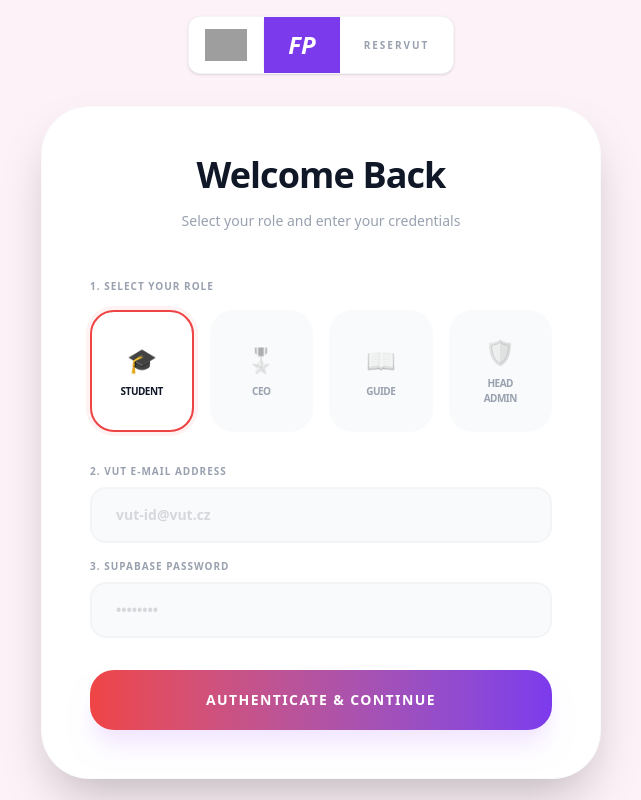
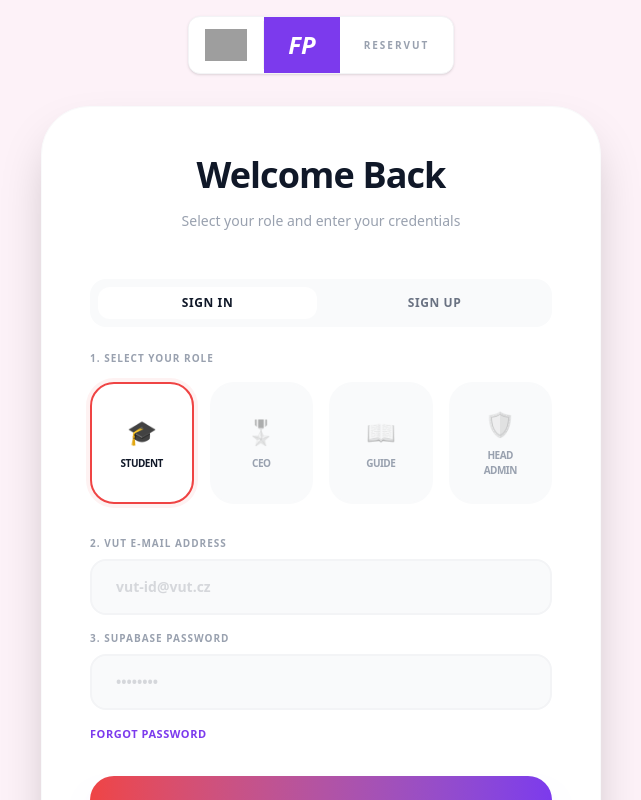
Before and after one commit to lucieriederova/reserVUT, a React (Vite) app in the folder FRONTEND/: page /login in a window 1280 px wide. Shown: the top 800 px of the page, without its empty margins (319-960 px from the left). Built offline with nearby package versions, Linux system fonts and the light colour scheme; no server answers; grey boxes are pictures that could not be loaded.

Commit message:
feat(auth): add signup with name/surname and password reset; include backend runtime fixes

```diff
--- a/FRONTEND/src/App.tsx
+++ b/FRONTEND/src/App.tsx
@@ -6,7 +6,7 @@ import StudentView from './components/StudentView';
 import CEOView from './components/CEOView';
 import GuideView from './components/GuideView';
 import HeadAdminView from './components/HeadAdminView';
-import { fetchReservations, login, logout, type AppRole, type AppUser, type ReservationRecord } from './lib/api';
+import { fetchReservations, login, logout, registerAccount, sendPasswordReset, type AppRole, type AppUser, type ReservationRecord } from './lib/api';
 
 const roleToPath = (role: AppUser['role']) => {
   switch (role) {
@@ -54,11 +54,24 @@ const App: React.FC = () => {
     await refreshReservations();
   };
 
+  const handleRegister = async (email: string, password: string, firstName: string, lastName: string) => {
+    await registerAccount(email, password, firstName, lastName);
+  };
+
+  const handleForgotPassword = async (email: string) => {
+    await sendPasswordReset(email);
+  };
+
   const handleLogout = async () => {
-    await logout();
-    setUser(null);
-    setReservations([]);
-    localStorage.removeItem('inprofo_user');
+    try {
+      await logout();
+    } catch (error) {
+      console.error('Supabase sign-out failed, continuing local logout.', error);
+    } finally {
+      setUser(null);
+      setReservations([]);
+      localStorage.removeItem('inprofo_user');
+    }
   };
 
   const homePath = useMemo(() => (user ? roleToPath(user.role) : '/login'), [user]);
@@ -85,7 +98,7 @@ const App: React.FC = () => {
         <Routes>
           {!user ? (
             <>
-              <Route path="/login" element={<LoginView onLogin={handleLogin} />} />
+              <Route path="/login" element={<LoginView onLogin={handleLogin} onRegister={handleRegister} onForgotPassword={handleForgotPassword} />} />
               <Route path="*" element={<Navigate to="/login" replace />} />
             </>
           ) : (
--- a/FRONTEND/src/components/LoginView.tsx
+++ b/FRONTEND/src/components/LoginView.tsx
@@ -3,31 +3,85 @@ import type { AppRole } from '../lib/api';
 
 interface LoginViewProps {
   onLogin: (role: AppRole, email: string, password: string) => Promise<void>;
+  onRegister: (email: string, password: string, firstName: string, lastName: string) => Promise<void>;
+  onForgotPassword: (email: string) => Promise<void>;
 }
 
-const LoginView: React.FC<LoginViewProps> = ({ onLogin }) => {
+const LoginView: React.FC<LoginViewProps> = ({ onLogin, onRegister, onForgotPassword }) => {
+  const [mode, setMode] = useState<'login' | 'signup'>('login');
   const [selectedRole, setSelectedRole] = useState<AppRole>('Student');
+  const [firstName, setFirstName] = useState('');
+  const [lastName, setLastName] = useState('');
   const [email, setEmail] = useState('');
   const [password, setPassword] = useState('');
   const [loading, setLoading] = useState(false);
   const [error, setError] = useState<string | null>(null);
+  const [info, setInfo] = useState<string | null>(null);
 
-  const handleLoginAction = async () => {
-    // Validace VUT emailu pro všechny role
+  const validateCredentials = () => {
     if (!email.includes('@vut.cz') && !email.includes('@vutbr.cz')) {
       setError('Zadejte prosím platný VUT e-mail (např. vut-id@vut.cz).');
-      return;
+      return false;
     }
     if (!password) {
       setError('Zadejte heslo k Supabase účtu.');
-      return;
+      return false;
     }
+    return true;
+  };
+
+  const handleLoginAction = async () => {
+    if (!validateCredentials()) return;
     setError(null);
+    setInfo(null);
     setLoading(true);
     try {
       await onLogin(selectedRole, email, password);
     } catch (e: any) {
       setError(e?.response?.data?.error || e?.message || 'Přihlášení selhalo.');
+    } finally {
+      setLoading(false);
+    }
+  };
+
+  const handleRegisterAction = async () => {
+    if (!validateCredentials()) return;
+    if (!firstName.trim() || !lastName.trim()) {
+      setError('Vyplňte jméno i příjmení.');
+      return;
+    }
+    if (password.length < 6) {
+      setError('Heslo musí mít alespoň 6 znaků.');
+      return;
+    }
+
+    setError(null);
+    setInfo(null);
+    setLoading(true);
+    try {
+      await onRegister(email, password, firstName.trim(), lastName.trim());
+      setInfo('Účet vytvořen. Pokud je vyžadováno ověření e-mailu, potvrďte ho a pak se přihlaste.');
+      setMode('login');
+    } catch (e: any) {
+      setError(e?.response?.data?.error || e?.message || 'Registrace selhala.');
+    } finally {
+      setLoading(false);
+    }
+  };
+
+  const handleForgotPassword = async () => {
+    if (!email.includes('@vut.cz') && !email.includes('@vutbr.cz')) {
+      setError('Nejdřív zadejte VUT e-mail pro reset hesla.');
+      return;
+    }
+    setError(null);
+    setInfo(null);
+    setLoading(true);
+    try {
+      await onForgotPassword(email);
+      setInfo('Odkaz na reset hesla byl odeslán na váš e-mail.');
+    } catch (e: any) {
+      setError(e?.response?.data?.error || e?.message || 'Reset hesla selhal.');
     } finally {
       setLoading(false);
     }
@@ -54,12 +108,27 @@ const LoginView: React.FC<LoginViewProps> = ({ onLogin }) => {
 
       {/* Hlavní Login Card */}
       <div className="bg-white w-full max-w-[560px] rounded-[48px] shadow-2xl p-12 text-center border border-gray-50">
-        <h1 className="text-4xl font-black text-gray-900 mb-4 tracking-tight">Welcome Back</h1>
+        <h1 className="text-4xl font-black text-gray-900 mb-4 tracking-tight">{mode === 'login' ? 'Welcome Back' : 'Create Account'}</h1>
         <p className="text-gray-400 text-sm font-medium mb-12">
-          Select your role and enter your credentials
+          {mode === 'login' ? 'Select your role and enter your credentials' : 'Use your VUT e-mail and create a password'}
         </p>
+        <div className="mb-6 flex gap-2 rounded-2xl bg-[#F9FAFB] p-2">
+          <button
+            onClick={() => setMode('login')}
+            className={`flex-1 rounded-xl py-2 text-xs font-black uppercase tracking-wider ${mode === 'login' ? 'bg-white text-gray-900' : 'text-gray-500'}`}
+          >
+            Sign In
+          </button>
+          <button
+            onClick={() => setMode('signup')}
+            className={`flex-1 rounded-xl py-2 text-xs font-black uppercase tracking-wider ${mode === 'signup' ? 'bg-white text-gray-900' : 'text-gray-500'}`}
+          >
+            Sign Up
+          </button>
+        </div>
 
         {/* 1. Výběr Role */}
+        {mode === 'login' && (
         <div className="text-left mb-8">
           <label className="text-[10px] font-black uppercase text-gray-400 tracking-widest mb-4 block">
             1. Select Your Role
@@ -86,11 +155,36 @@ const LoginView: React.FC<LoginViewProps> = ({ onLogin }) => {
             ))}
           </div>
         </div>
+        )}
 
         {/* 2. Pole pro E-mail */}
         <div className="text-left mb-8">
+          {mode === 'signup' && (
+            <>
+              <label className="text-[10px] font-black uppercase text-gray-400 tracking-widest mb-2 block">
+                2. First Name
+              </label>
+              <input
+                type="text"
+                placeholder="Lucie"
+                value={firstName}
+                onChange={(e) => setFirstName(e.target.value)}
+                className="w-full bg-[#F9FAFB] border-2 border-gray-100 rounded-2xl px-6 py-4 text-sm font-bold focus:border-[#7C3AED] focus:outline-none transition-all placeholder:opacity-30"
+              />
+              <label className="text-[10px] font-black uppercase text-gray-400 tracking-widest mb-2 mt-4 block">
+                3. Last Name
+              </label>
+              <input
+                type="text"
+                placeholder="Riederová"
+                value={lastName}
+                onChange={(e) => setLastName(e.target.value)}
+                className="w-full bg-[#F9FAFB] border-2 border-gray-100 rounded-2xl px-6 py-4 text-sm font-bold focus:border-[#7C3AED] focus:outline-none transition-all placeholder:opacity-30"
+              />
+            </>
+          )}
           <label className="text-[10px] font-black uppercase text-gray-400 tracking-widest mb-2 block">
-            2. VUT E-mail Address
+            {mode === 'signup' ? '4. VUT E-mail Address' : '2. VUT E-mail Address'}
           </label>
           <input
             type="email"
@@ -100,7 +194,7 @@ const LoginView: React.FC<LoginViewProps> = ({ onLogin }) => {
             className="w-full bg-[#F9FAFB] border-2 border-gray-100 rounded-2xl px-6 py-4 text-sm font-bold focus:border-[#7C3AED] focus:outline-none transition-all placeholder:opacity-30"
           />
           <label className="text-[10px] font-black uppercase text-gray-400 tracking-widest mb-2 mt-4 block">
-            3. Supabase Password
+            {mode === 'signup' ? '5. Supabase Password' : '3. Supabase Password'}
           </label>
           <input
             type="password"
@@ -111,7 +205,7 @@ const LoginView: React.FC<LoginViewProps> = ({ onLogin }) => {
           />
 
           {/* Info box pouze pro CEO/Guide (Verifikace) */}
-          {(selectedRole === 'CEO' || selectedRole === 'Guide') && (
+          {mode === 'login' && (selectedRole === 'CEO' || selectedRole === 'Guide') && (
             <div className="bg-[#EFF6FF] border border-blue-100 rounded-2xl p-4 flex gap-4 text-left mt-4">
               <div className="bg-blue-500 text-white w-5 h-5 rounded-full flex items-center justify-center text-[10px] font-bold shrink-0 italic">i</div>
               <p className="text-[11px] text-blue-700 leading-relaxed font-bold">
@@ -119,17 +213,26 @@ const LoginView: React.FC<LoginViewProps> = ({ onLogin }) => {
               </p>
             </div>
           )}
-          {/* Šedý info box pro studenty byl odstraněn na vaši žádost */}
+          {mode === 'login' && (
+            <button
+              onClick={handleForgotPassword}
+              disabled={loading}
+              className="mt-4 text-[11px] font-black uppercase tracking-wider text-[#7C3AED] hover:underline disabled:opacity-50"
+            >
+              Forgot Password
+            </button>
+          )}
         </div>
         {error && <p className="text-xs font-bold text-red-600 mb-4">{error}</p>}
+        {info && <p className="text-xs font-bold text-emerald-600 mb-4">{info}</p>}
 
         {/* Hlavní Login Button */}
         <button
-          onClick={handleLoginAction}
+          onClick={mode === 'login' ? handleLoginAction : handleRegisterAction}
           disabled={loading}
           className="w-full bg-gradient-to-r from-[#EF4444] to-[#7C3AED] hover:opacity-90 text-white py-5 rounded-3xl font-black uppercase text-sm tracking-widest flex items-center justify-center gap-3 shadow-xl shadow-purple-100 transition-transform active:scale-[0.98]"
         >
-          {loading ? 'Authenticating...' : 'Authenticate & Continue'}
+          {loading ? 'Working...' : mode === 'login' ? 'Authenticate & Continue' : 'Create Account'}
         </button>
       </div>
 
--- a/FRONTEND/src/lib/api.ts
+++ b/FRONTEND/src/lib/api.ts
@@ -61,6 +61,37 @@ export const login = async (email: string, password: string, role: AppRole) => {
   return data;
 };
 
+export const registerAccount = async (email: string, password: string, firstName: string, lastName: string) => {
+  const { error } = await supabase.auth.signUp({
+    email,
+    password,
+    options: {
+      data: {
+        first_name: firstName,
+        last_name: lastName,
+        full_name: `${firstName} ${lastName}`.trim()
+      }
+    }
+  });
+
+  if (error) {
+    throw new Error(error.message);
+  }
+
+  // Keep backend user table in sync. New accounts default to Student.
+  await api.post<AppUser>('/auth/login', { email, role: 'Student' });
+};
+
+export const sendPasswordReset = async (email: string) => {
+  const { error } = await supabase.auth.resetPasswordForEmail(email, {
+    redirectTo: `${window.location.origin}/login`
+  });
+
+  if (error) {
+    throw new Error(error.message);
+  }
+};
+
 export const logout = async () => {
   await supabase.auth.signOut();
 };
```
Also changed, not shown: 2 other files (tests, documents, lock files or other folders).
